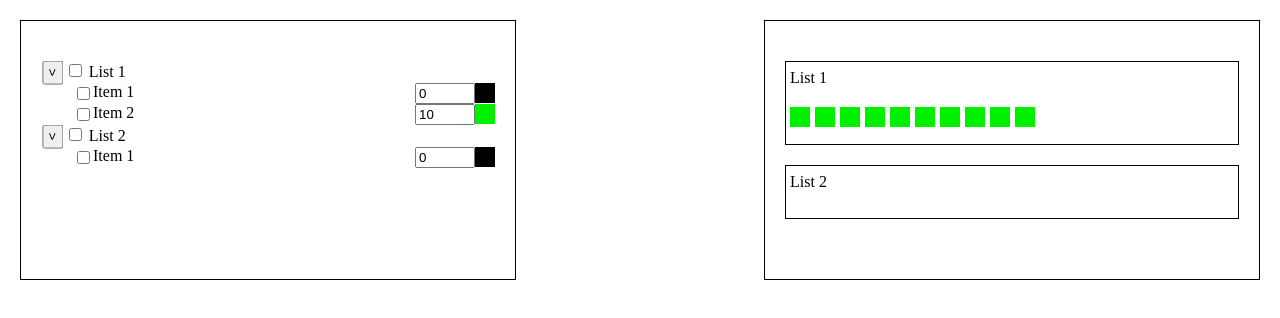
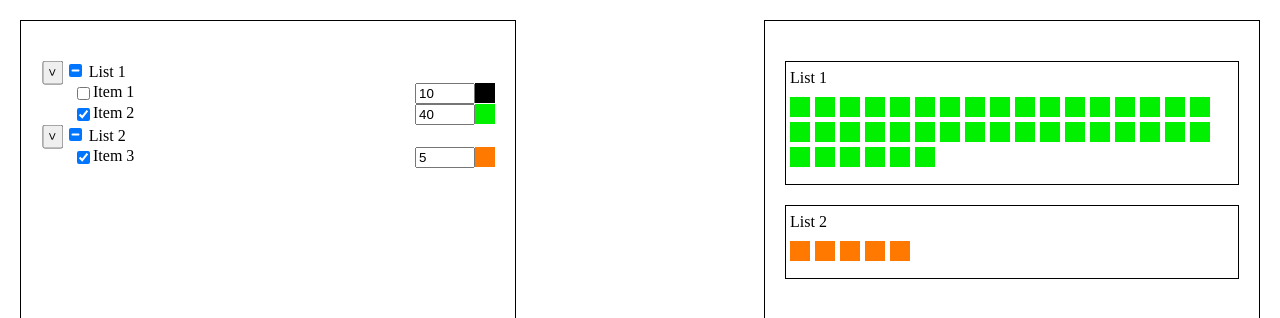
Before and after one commit to Lothering0/pro-context-test-2021, a Vue app: page / in a window 1280 px wide. Shown: the top 318 px of the page. Built offline with nearby package versions, Linux system fonts and the light colour scheme.

Commit message:
Implemented decrementing item count by tap on any square

```diff
--- a/src/App.vue
+++ b/src/App.vue
@@ -46,7 +46,8 @@ ul > li {
 }
 
 .panel {
-  min-width: 40%;
+  width: 40%;
+  height: 92vh;
 
   border: 1px solid black;
 
--- a/src/components/Item.vue
+++ b/src/components/Item.vue
@@ -1,6 +1,10 @@
 <template>
   <li class="item">
-    <input type="checkbox">
+    <input
+      type="checkbox"
+      v-model="checked"
+      @change="onChangeIsChecked"
+    >
     {{item.title}}
 
     <input
@@ -32,14 +36,24 @@ export default {
   data() {
     return {
       count: this.item.count ?? 0,
-      color: this.item.color ?? '#000000'
+      color: this.item.color ?? '#000000',
+      checked: this.item.checked ?? false
     }
   },
   props: {
     item: Object
   },
+  watch: {
+    'item.count'(value) {
+      this.count = value
+    }
+  },
   methods: {
-    ...mapMutations(['changeCount', 'changeColor']),
+    ...mapMutations([
+      'changeCount',
+      'changeColor',
+      'changeChecked'
+    ]),
     onChangeCount() {
       this.changeCount({
         id: this.item.id,
@@ -50,6 +64,12 @@ export default {
       this.changeColor({
         id: this.item.id,
         changedColor: this.color
+      })
+    },
+    onChangeIsChecked() {
+      this.changeChecked({
+        id: this.item.id,
+        changedIsChecked: this.checked
       })
     }
   }
--- a/src/components/LeftPanel.vue
+++ b/src/components/LeftPanel.vue
@@ -18,9 +18,11 @@ export default {
   components: {
     List
   },
-  computed: mapGetters([
-    'getLists'
-  ])
+  computed: {
+    ...mapGetters([
+      'getLists'
+    ])
+  }
 }
 </script>
 
--- a/src/components/List.vue
+++ b/src/components/List.vue
@@ -10,7 +10,10 @@
       &gt;
     </button>
 
-    <input type="checkbox">
+    <input
+      type="checkbox"
+      :indeterminate="true"
+    >
     {{list.title}}
 
     <template v-if="showItems">
--- a/src/components/RightPanel.vue
+++ b/src/components/RightPanel.vue
@@ -11,6 +11,7 @@
         <ul
           class="items"
           v-for="item in list.items"
+          v-show="item.checked"
           :key="item.id"
         >
           <li
@@ -20,6 +21,7 @@
             :style="{
               background: item.color
             }"
+            @click="decrementCount(item.id)"
           >
           </li>
         </ul>
@@ -29,13 +31,14 @@
 </template>
 
 <script>
-import { mapGetters } from 'vuex'
+import { mapGetters, mapMutations } from 'vuex'
 
 export default {
   name: 'RightPanel',
   computed: mapGetters([
     'getLists'
-  ])
+  ]),
+  methods: mapMutations(['decrementCount'])
 }
 </script>
 
@@ -59,5 +62,7 @@ export default {
 .item {
   width: 20px;
   height: 20px;
+
+  cursor: pointer;
 }
 </style>
--- a/src/store/index.js
+++ b/src/store/index.js
@@ -1,12 +1,12 @@
 import { createStore } from 'vuex'
 
 function findItemById(state, id) {
-  for (let list of state.lists) {
-    try {
-      return list
-        .items
-        .find(item => item.id === id)
-    } catch (e) {}
+  for (const list of state.lists) {
+    const value = list
+      .items
+      .find(item => item.id === id)
+
+    if (value) return value
   }
 }
 
@@ -22,14 +22,14 @@ export default createStore({
             id: 1,
             title: 'Item 1',
             checked: false,
-            count: 0,
+            count: 10,
             color: '#000000'
           },
           {
             id: 2,
             title: 'Item 2',
-            checked: false,
-            count: 10,
+            checked: true,
+            count: 40,
             color: '#00F000'
           }
         ]
@@ -41,28 +41,30 @@ export default createStore({
         items: [
           {
             id: 3,
-            title: 'Item 1',
-            checked: false,
-            count: 0,
-            color: '#000000'
+            title: 'Item 3',
+            checked: true,
+            count: 5,
+            color: '#FF7800'
           }
         ]
       }
     ]
   },
   mutations: {
+    decrementCount(state, id) {
+      findItemById(state, id).count--
+    },
     changeCount(state, { id, changedCount }) {
       findItemById(state, id).count = changedCount
     },
     changeColor(state, { id, changedColor }) {
       findItemById(state, id).color = changedColor
     },
-  },
-  actions: {
+    changeChecked(state, { id, changedIsChecked }) {
+      findItemById(state, id).checked = changedIsChecked
+    }
   },
   getters: {
     getLists: state => state.lists
-  },
-  modules: {
   }
 })
```
